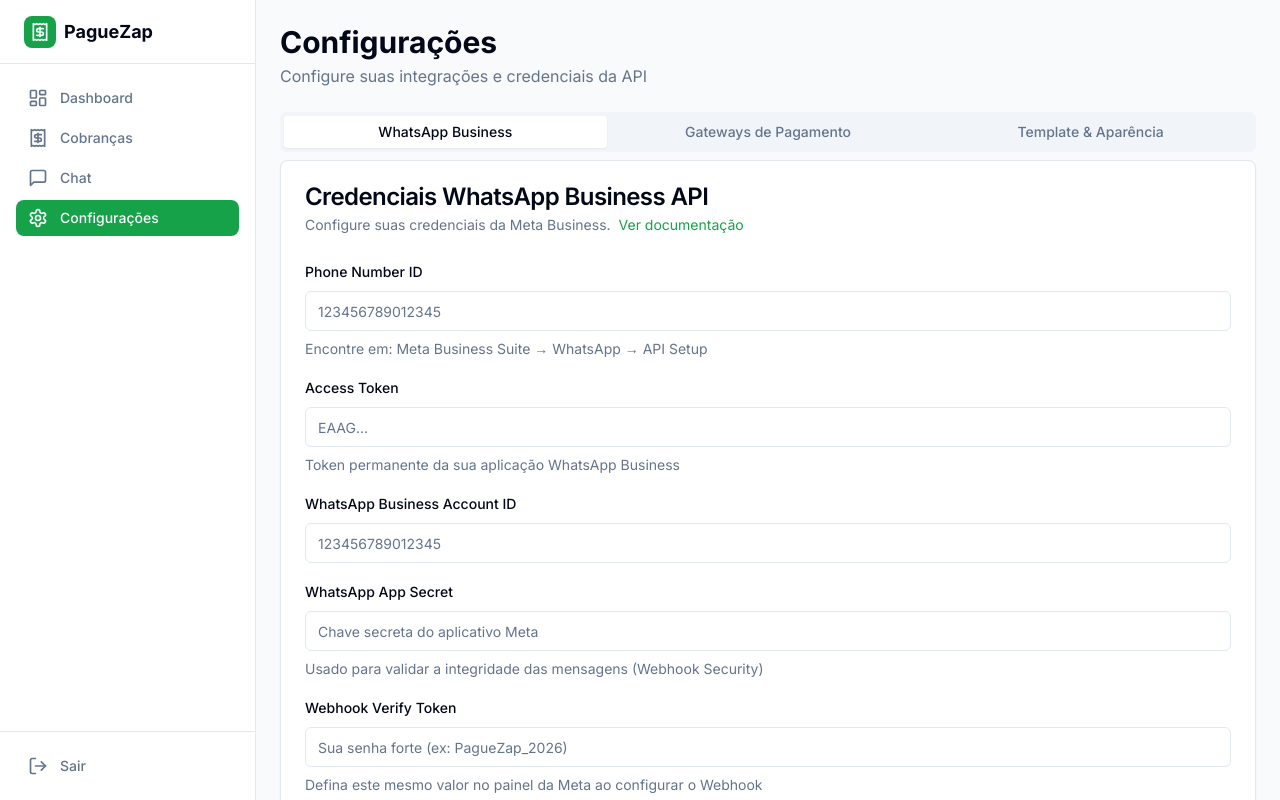
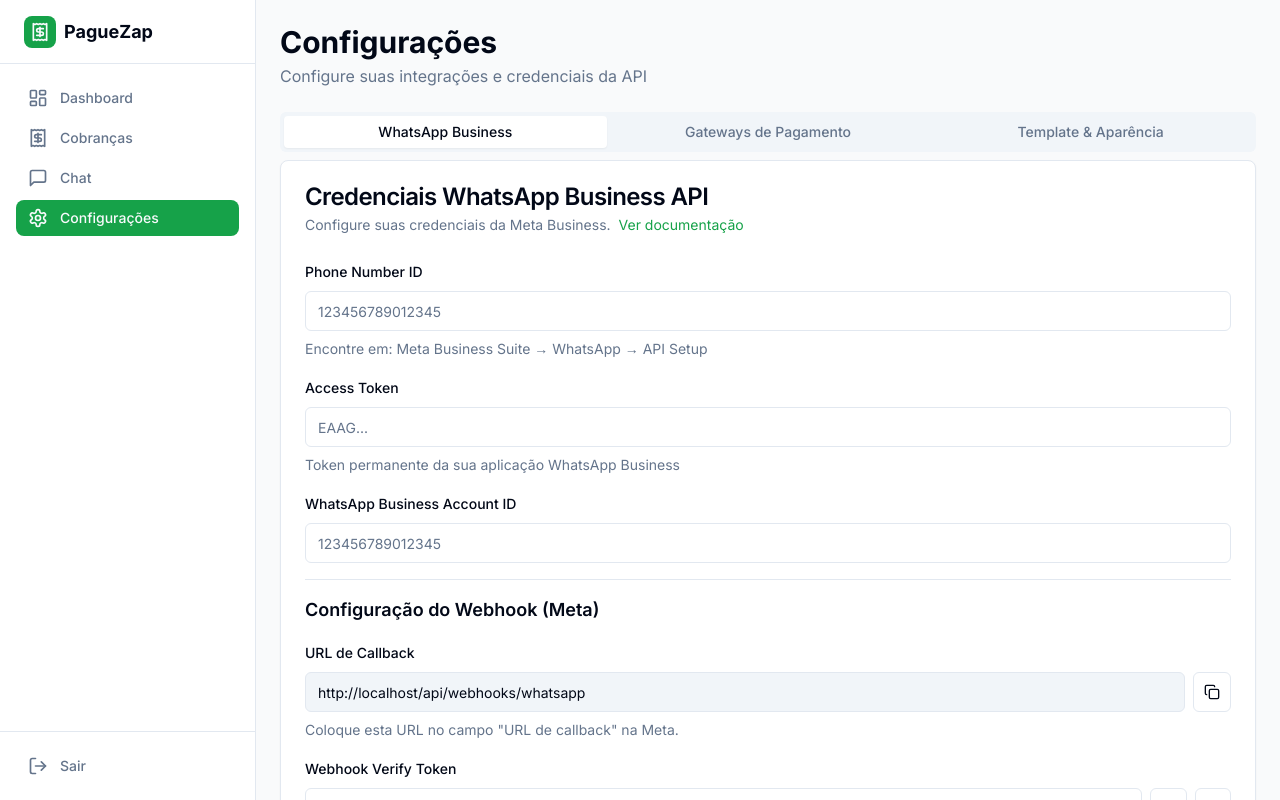
Before and after one commit to miclima01/pague_zap, a Next.js app: page /settings in a window 1280 px wide. Built offline with nearby package versions, Linux system fonts and the light colour scheme; no server answers; the database is empty; sample sign-in values are in the browser's storage.

Commit message:
feat: Improve WhatsApp Settings UX with copy buttons and auto-gen token

```diff
--- a/src/components/settings/whatsapp-settings.tsx
+++ b/src/components/settings/whatsapp-settings.tsx
@@ -6,7 +6,7 @@
 import { Button } from '@/components/ui/button'
 import { Alert, AlertDescription } from '@/components/ui/alert'
 import { useState, useEffect } from 'react'
-import { CheckCircle2, AlertCircle } from 'lucide-react'
+import { CheckCircle2, AlertCircle, Copy, RefreshCw } from 'lucide-react'
 import { useSession } from 'next-auth/react'
 
 export function WhatsAppSettings() {
@@ -21,6 +21,28 @@
     appSecret: '',
     verifyToken: '',
   })
+  const [webhookUrl, setWebhookUrl] = useState('')
+
+  useEffect(() => {
+    if (typeof window !== 'undefined') {
+      setWebhookUrl(`${window.location.origin}/api/webhooks/whatsapp`)
+    }
+  }, [])
+
+  const generateToken = () => {
+    const chars = 'ABCDEFGHIJKLMNOPQRSTUVWXYZabcdefghijklmnopqrstuvwxyz0123456789'
+    let result = 'paguezap_'
+    for (let i = 0; i < 24; i++) {
+      result += chars.charAt(Math.floor(Math.random() * chars.length))
+    }
+    setFormData(prev => ({ ...prev, verifyToken: result }))
+  }
+
+  const copyToClipboard = (text: string) => {
+    navigator.clipboard.writeText(text)
+    // Could add toast here
+    alert('Copiado para a área de transferência!')
+  }
 
   useEffect(() => {
     // Carregar configurações existentes
@@ -154,6 +176,45 @@
           />
         </div>
 
+        <div className="space-y-4 border-t pt-4">
+          <h3 className="text-lg font-semibold">Configuração do Webhook (Meta)</h3>
+
+          <div className="space-y-2">
+            <Label>URL de Callback</Label>
+            <div className="flex gap-2">
+              <Input readOnly value={webhookUrl} className="bg-muted" />
+              <Button variant="outline" size="icon" onClick={() => copyToClipboard(webhookUrl)}>
+                <Copy className="h-4 w-4" />
+              </Button>
+            </div>
+            <p className="text-sm text-muted-foreground">
+              Coloque esta URL no campo "URL de callback" na Meta.
+            </p>
+          </div>
+
+          <div className="space-y-2">
+            <Label htmlFor="verifyToken">Webhook Verify Token</Label>
+            <div className="flex gap-2">
+              <Input
+                id="verifyToken"
+                placeholder="Gerar token seguro..."
+                type="text"
+                value={formData.verifyToken}
+                onChange={(e) => setFormData({ ...formData, verifyToken: e.target.value })}
+              />
+              <Button variant="outline" size="icon" onClick={generateToken} title="Gerar novo token">
+                <RefreshCw className="h-4 w-4" />
+              </Button>
+              <Button variant="outline" size="icon" onClick={() => copyToClipboard(formData.verifyToken)}>
+                <Copy className="h-4 w-4" />
+              </Button>
+            </div>
+            <p className="text-sm text-muted-foreground">
+              Coloque este token no campo "Verificar token" na Meta.
+            </p>
+          </div>
+        </div>
+
         <div className="space-y-2">
           <Label htmlFor="appSecret">WhatsApp App Secret</Label>
           <Input
@@ -164,21 +225,7 @@
             onChange={(e) => setFormData({ ...formData, appSecret: e.target.value })}
           />
           <p className="text-sm text-muted-foreground">
-            Usado para validar a integridade das mensagens (Webhook Security)
-          </p>
-        </div>
-
-        <div className="space-y-2">
-          <Label htmlFor="verifyToken">Webhook Verify Token</Label>
-          <Input
-            id="verifyToken"
-            placeholder="Sua senha forte (ex: PagueZap_2026)"
-            type="text"
-            value={formData.verifyToken}
-            onChange={(e) => setFormData({ ...formData, verifyToken: e.target.value })}
-          />
-          <p className="text-sm text-muted-foreground">
-            Defina este mesmo valor no painel da Meta ao configurar o Webhook
+            Encontre em: Painel do App Meta -&gt; Configurações do App -&gt; Básico
           </p>
         </div>
 
```
